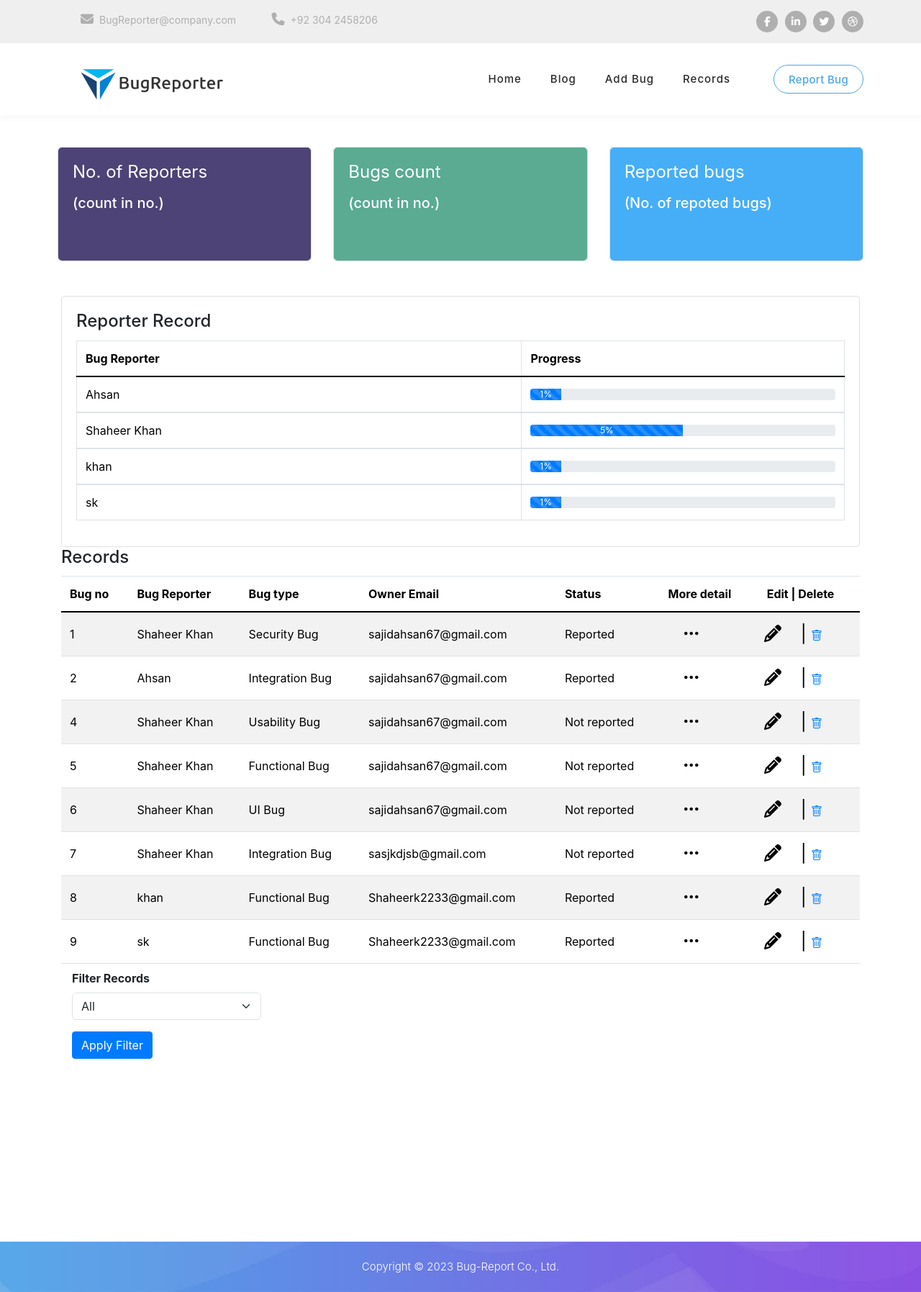
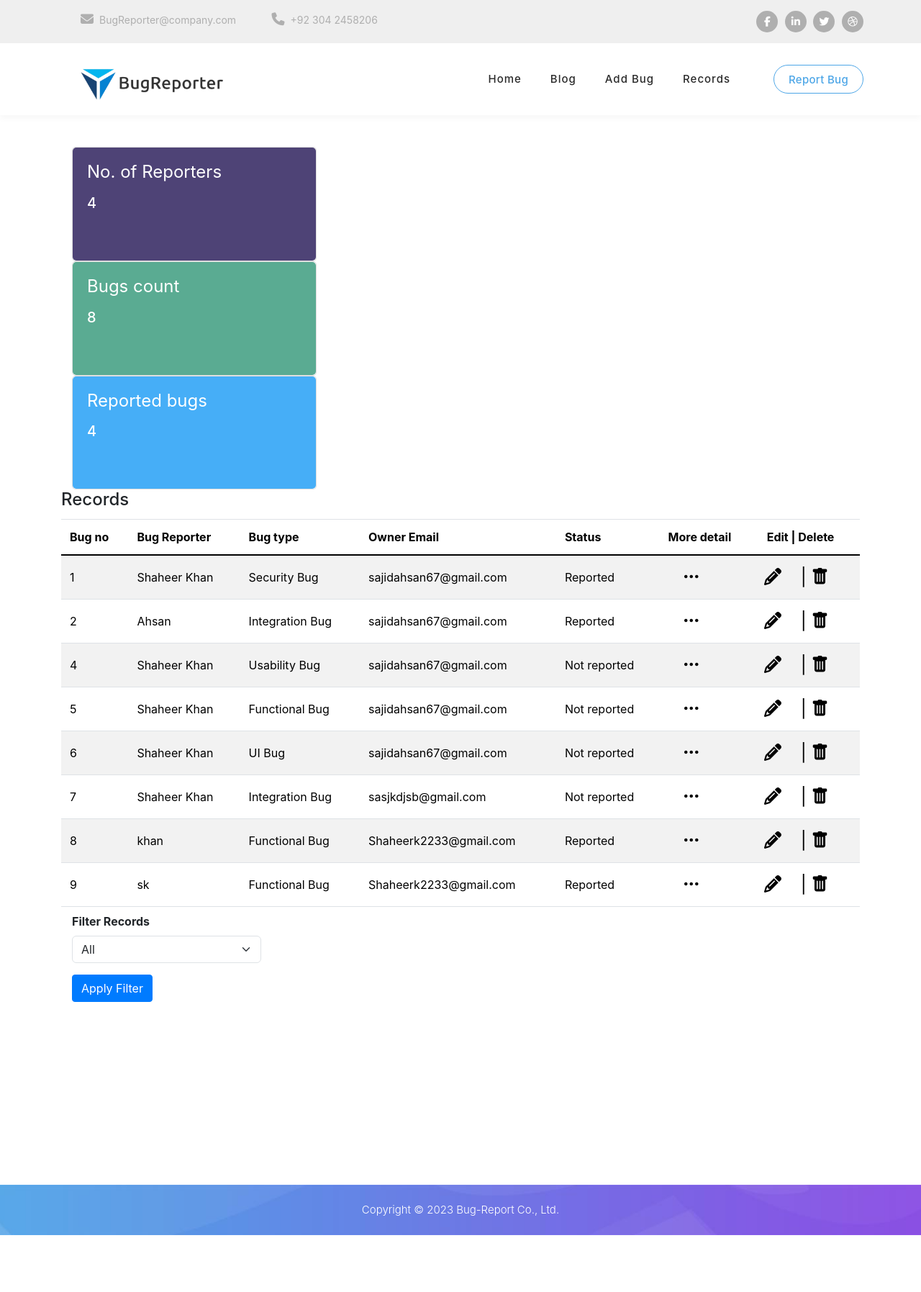
Before and after one commit to Muhammad-Shaheer-khan/DBMS_Project, a Django app: page /record/ in a window 1280 px wide. Shown: the whole page at 72% size. After the commit the page ends 1716 px from the top, so only its background shows below. Run offline with Django 4.2, Linux system fonts and the light colour scheme; data comes from the database, SQL or seed files in the repository; both versions use the stored data as it was after the commit; some libraries are stand-ins or nearby versions.

Commit message:
all work done

```diff
--- a/myproject/myapp/urls.py
+++ b/myproject/myapp/urls.py
@@ -15,7 +15,8 @@ urlpatterns = [
     path('saveform', saveform, name='saveform'),
     path('update_record/<str:ReporterID>/',update_record,name='update_record'),
 
-     path('email/', views.email, name='email'),
+    path('get-counts/', views.get_counts, name='get_counts'),
+    path('email/', views.email, name='email'),
     path('fetch-bug-types/', views.fetch_bug_types, name='fetch_bug_types'),
     path('fetch-site-names/', views.fetch_site_names, name='fetch_site_names'),
     path('fetch-owner-email/', views.fetch_owner_email, name='fetch_owner_email'),
--- a/myproject/myapp/views.py
+++ b/myproject/myapp/views.py
@@ -61,8 +61,29 @@ def delete_record(request,ReporterID):
 
     return redirect('/record')
 
+
+def get_counts(request):
+    with sqlite3.connect(BASE_DIR / 'data.db') as db:
+        cursor = db.cursor()
+        cursor.execute("SELECT COUNT(DISTINCT ReporterName) FROM Form")
+        reporter_count = cursor.fetchone()[0]
+        cursor.execute("SELECT COUNT(*) FROM Form")
+        bugs_count = cursor.fetchone()[0]
+        cursor.execute("SELECT COUNT(*) FROM Form WHERE status = 'Reported'")
+        reported_count = cursor.fetchone()[0]
+
+    counts = {
+        'reporter_count': reporter_count,
+        'bugs_count': bugs_count,
+        'reported_count': reported_count,
+    }
+
+    return JsonResponse(counts)
+
+
 def record(request):
-
+    # context = get_counts(request)
+    # print("here",context)
     with sqlite3.connect(BASE_DIR / 'data.db') as db:
         cursor = db.cursor()
 
@@ -97,14 +118,15 @@ def record(request):
         cursor2.execute(query2)
 
         row2 = cursor2.fetchall()
-        print(row2)
+        # print(row2)
         column_names2 = [description[0] for description in cursor2.description]
 
         record2 = []
         for row in row2:
             r = dict(zip(column_names2, row))
             record2.append(r)
-    return render(request,'record.html',{'record':record,'record1':record1,'record2':record2})
+    # print(context[0])
+    return render(request,'record.html',{'record':record,'record1':record1,'record2':record2 })
 
 
 @csrf_exempt
--- a/myproject/templates/base.html
+++ b/myproject/templates/base.html
@@ -76,7 +76,7 @@
                         <!-- ***** Menu Start ***** -->
                         <ul class="nav">
                             <li class="scroll-to-section{% if request.path == '#top' or request.path == '/' %} active{% endif %}">
-                                <a href="#top">Home</a>
+                                <a href={% url 'home' %}>Home</a>
                             </li>
                             <li class="scroll-to-section{% if request.path == '#blog' %} active{% endif %}">
                                 <a href="#blog">Blog</a>
--- a/myproject/templates/record.html
+++ b/myproject/templates/record.html
@@ -155,15 +155,11 @@
 
 <div class="container">
 
-<div class="row">
   <div class="col-md-4 stretch-card grid-margin">
     <div class="card bg-gradient-danger card-img-holder text-white">
       <div class="card-body" style="background-color:#4e4376;border-radius: 5px;">
-
-
-          <h4 class="font-weight-normal mb-3">No. of Reporters <i class="mdi mdi-chart-line mdi-24px float-right"></i>
-          </h4>
-          <h5 class="mb-5">(count in no.)</h5>
+        <h4 class="font-weight-normal mb-3">No. of Reporters <i class="mdi mdi-chart-line mdi-24px float-right"></i></h4>
+        <h5 class="mb-5" id="reporter-count-placeholder">Loading...</h5>
       </div>
     </div>
   </div>
@@ -171,74 +167,20 @@
   <div class="col-md-4 stretch-card grid-margin">
     <div class="card bg-gradient-info card-img-holder text-white">
       <div class="card-body" style="background-color: #5aab92;border-radius: 5px;">
-          <h4 class="font-weight-normal mb-3">Bugs count<i class="mdi mdi-bookmark-outline mdi-24px float-right"></i>
-          </h4>
-          <h5 class="mb-5">(count in no.)</h5>
-        </div>
-      </div>
-    </div>
-    <div class="col-md-4 stretch-card grid-margin">
-      <div class="card bg-gradient-success card-img-holder text-white">
-        <div class="card-body" style="background-color: #46aef7;border-radius: 5px;">
-          <h4 class="font-weight-normal mb-3">Reported bugs <i class="mdi mdi-diamond mdi-24px float-right"></i>
-          </h4>
-          <h5 class="mb-5">(No. of repoted bugs)</h5>
+        <h4 class="font-weight-normal mb-3">Bugs count<i class="mdi mdi-bookmark-outline mdi-24px float-right"></i></h4>
+        <h5 class="mb-5" id="bugs-count-placeholder">Loading...</h5>
       </div>
     </div>
   </div>
 
-  </div>
-  <br><br>
-
-  <div class="card">
-    <div class="card-body">
-      <h4 class="card-title">Reporter Record</h4>
-
-      <table class="table table-bordered">
-        <thead>
-          <thead>
-            <tr>
-              <th>Bug Reporter</th>
-              <th>Progress</th>
-            </tr>
-          </thead>
-          <tbody id="record-table-body">
-
-            {% for i1 in record2 %}
-                <tr class="record-row1">
-                  <td>{{i1.ReporterName}}</td>
-                  <td>
-
-                    <div class="progress">
-                      <div class="progress-bar progress-bar-info progress-bar-striped" role="progressbar"
-                      aria-valuenow="{{ i1.Records }}" aria-valuemin="0" aria-valuemax="100" style="width:{% widthratio i1.Records 10 100 %}%">
-                      {{ i1.Records }}%
+  <div class="col-md-4 stretch-card grid-margin">
+    <div class="card bg-gradient-success card-img-holder text-white">
+      <div class="card-body" style="background-color: #46aef7;border-radius: 5px;">
+        <h4 class="font-weight-normal mb-3">Reported bugs <i class="mdi mdi-diamond mdi-24px float-right"></i></h4>
+        <h5 class="mb-5" id="reported-count-placeholder">Loading...</h5>
       </div>
     </div>
-
-                  </td>
-
-
-                </tr>
-          </tbody>
-          {% endfor%}
-      </table>
   </div>
-  </div>
-
-
-
-
-
-
-
-
-
-
-
-
-
-
 
 
 
@@ -282,12 +224,9 @@
                 <i class="fas fa-pencil-alt edit-icon" style="margin-right: 20px;"></i>
               </a>
               &nbsp;|&nbsp;
-              <a href="{% url 'delete_record' ReporterID=i.ReporterID %}">
+              <a href="{% url 'delete_record' ReporterID=i.ReporterID %}" style="color: #000000;">
 
-                <svg xmlns="http://www.w3.org/2000/svg" width="16" height="16" fill="currentColor" class="bi bi-trash" viewBox="0 0 16 16">
-                  <path d="M5.5 5.5A.5.5 0 0 1 6 6v6a.5.5 0 0 1-1 0V6a.5.5 0 0 1 .5-.5zm2.5 0a.5.5 0 0 1 .5.5v6a.5.5 0 0 1-1 0V6a.5.5 0 0 1 .5-.5zm3 .5a.5.5 0 0 0-1 0v6a.5.5 0 0 0 1 0V6z"/>
-                  <path fill-rule="evenodd" d="M14.5 3a1 1 0 0 1-1 1H13v9a2 2 0 0 1-2 2H5a2 2 0 0 1-2-2V4h-.5a1 1 0 0 1-1-1V2a1 1 0 0 1 1-1H6a1 1 0 0 1 1-1h2a1 1 0 0 1 1 1h3.5a1 1 0 0 1 1 1v1zM4.118 4 4 4.059V13a1 1 0 0 0 1 1h6a1 1 0 0 0 1-1V4.059L11.882 4H4.118zM2.5 3V2h11v1h-11z"/>
-                </svg></a>
+                <i class="bi bi-trash-fill delete-icon"></i>
 
 
 
@@ -409,11 +348,9 @@
 
 
           </div>
+        </div>
 
-          <!-- <div class="form-group col-md-9 ">
 
-            <button  class="btn btn-primary my-2" id="apply-filter">Apply Filter</button>
-          </div> -->
       </div>
     </div>
 
@@ -442,11 +379,6 @@
 
     <br><br><br>
 
-
-
-
-
-  </div>
 </div>
 
 <script>
@@ -459,6 +391,25 @@
 
 
 
+  $(document).ready(function() {
+    updateCounts();
+
+    function updateCounts() {
+      $.ajax({
+        url: '/get-counts/',  // Replace with the URL of your get_counts endpoint
+        type: 'GET',
+        success: function(data) {
+          $('#reporter-count-placeholder').text(data.reporter_count);
+          $('#bugs-count-placeholder').text(data.bugs_count);
+          $('#reported-count-placeholder').text(data.reported_count);
+        },
+        error: function() {
+          console.log('Error occurred while fetching counts.');
+        }
+      });
+    }
+  });
+
   </script>
 
   {% endblock %}
```
Also changed, not shown: myproject/templates/email.html (+18 -0 lines), myproject/data.db. Lines whose indentation alone changed are shown as unchanged.
